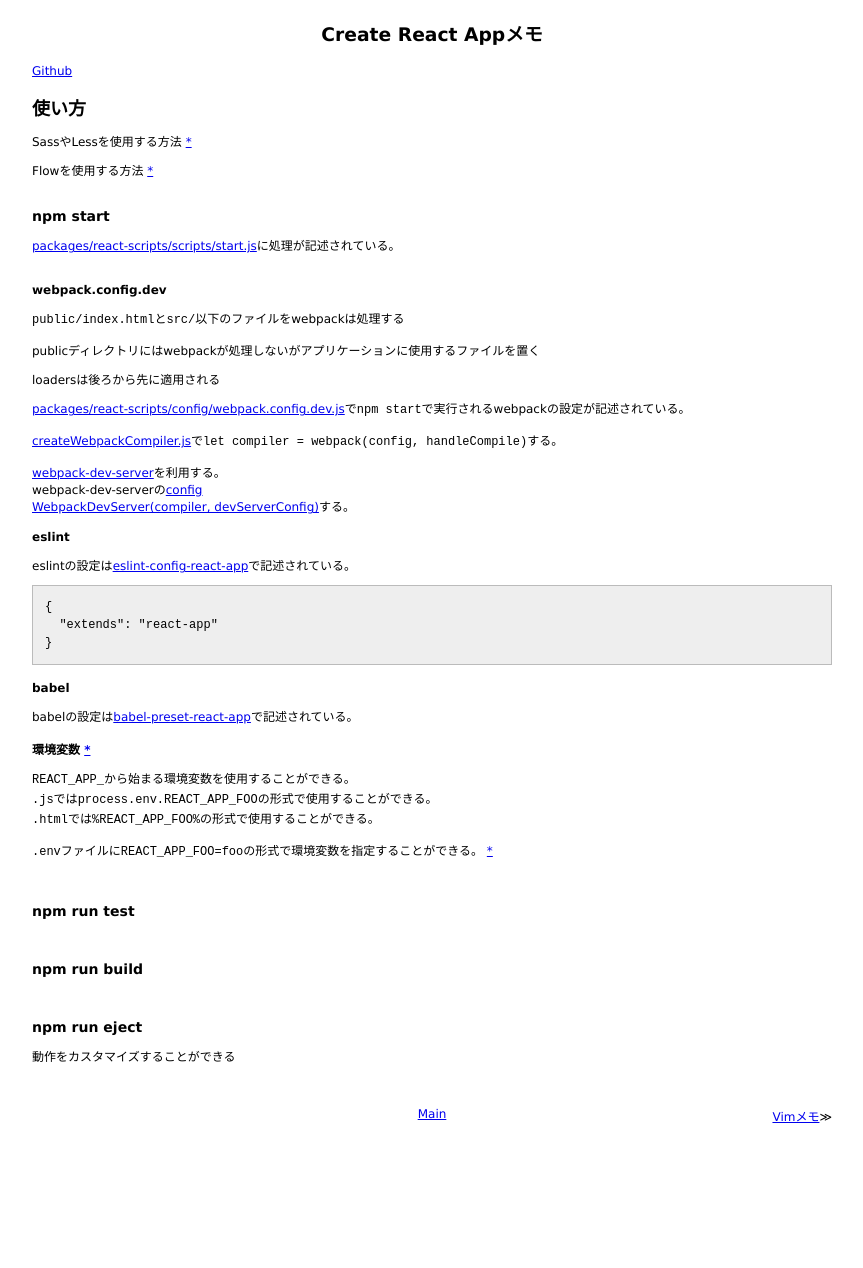
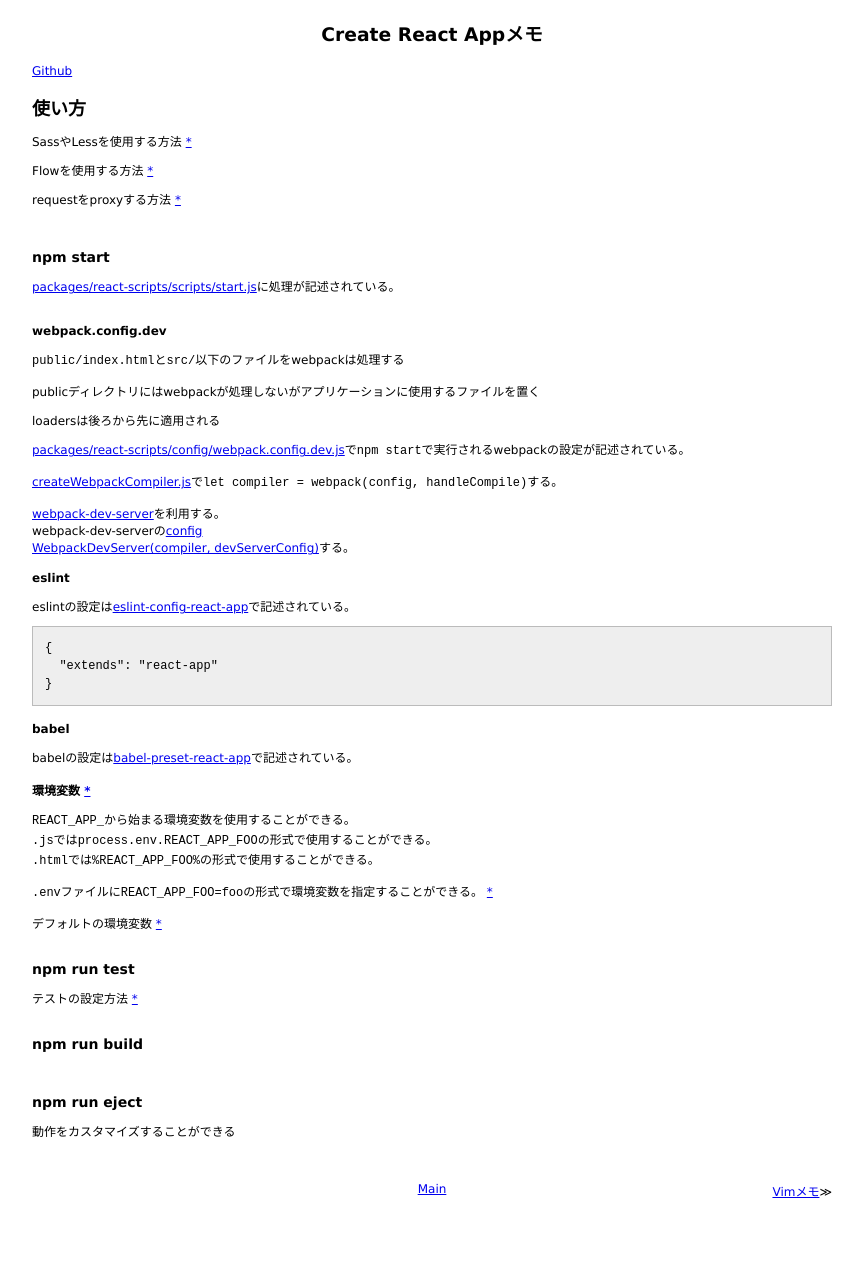
Before and after one commit to 38elements/38elements.github.com, a Jekyll site: the page built from _posts/2017-04-07-create-react-app.md, in a window 1280 px wide. Shown: the whole page, without its empty margins (208-1071 px from the left). Built offline with Jekyll 4.4.1, drawn with Linux system fonts in a browser that asks for light colours; before the commit the page ends 1193 px from its top, so only the background shows below that.

Commit message:
Update 2017-04-07-create-react-app.md

```diff
--- a/_posts/2017-04-07-create-react-app.md
+++ b/_posts/2017-04-07-create-react-app.md
@@ -9,6 +9,9 @@ title: Create React Appメモ
 SassやLessを使用する方法 [\*](https://github.com/facebookincubator/create-react-app/blob/master/packages/react-scripts/template/README.md#adding-a-css-preprocessor-sass-less-etc)
 
 Flowを使用する方法 [\*](https://github.com/facebookincubator/create-react-app/blob/master/packages/react-scripts/template/README.md#adding-flow)
+
+requestをproxyする方法 [\*](https://github.com/facebookincubator/create-react-app/blob/master/packages/react-scripts/template/README.md#proxying-api-requests-in-development)
+
 <br>
 
 ### npm start
@@ -56,9 +59,12 @@ babelの設定は[babel-preset-react-app](https://github.com/facebookincubator/c
 
 `.env`ファイルに`REACT_APP_FOO=foo`の形式で環境変数を指定することができる。 [\*](https://github.com/facebookincubator/create-react-app/blob/master/packages/react-scripts/template/README.md#adding-development-environment-variables-in-env)
 
+デフォルトの環境変数 [\*](https://github.com/facebookincubator/create-react-app/blob/master/packages/react-scripts/template/README.md#advanced-configuration)
 <br>
 
 ### npm run test
+
+テストの設定方法 [\*](https://github.com/facebookincubator/create-react-app/blob/master/packages/react-scripts/template/README.md#running-tests)
 <br>
 
 ### npm run build
```
